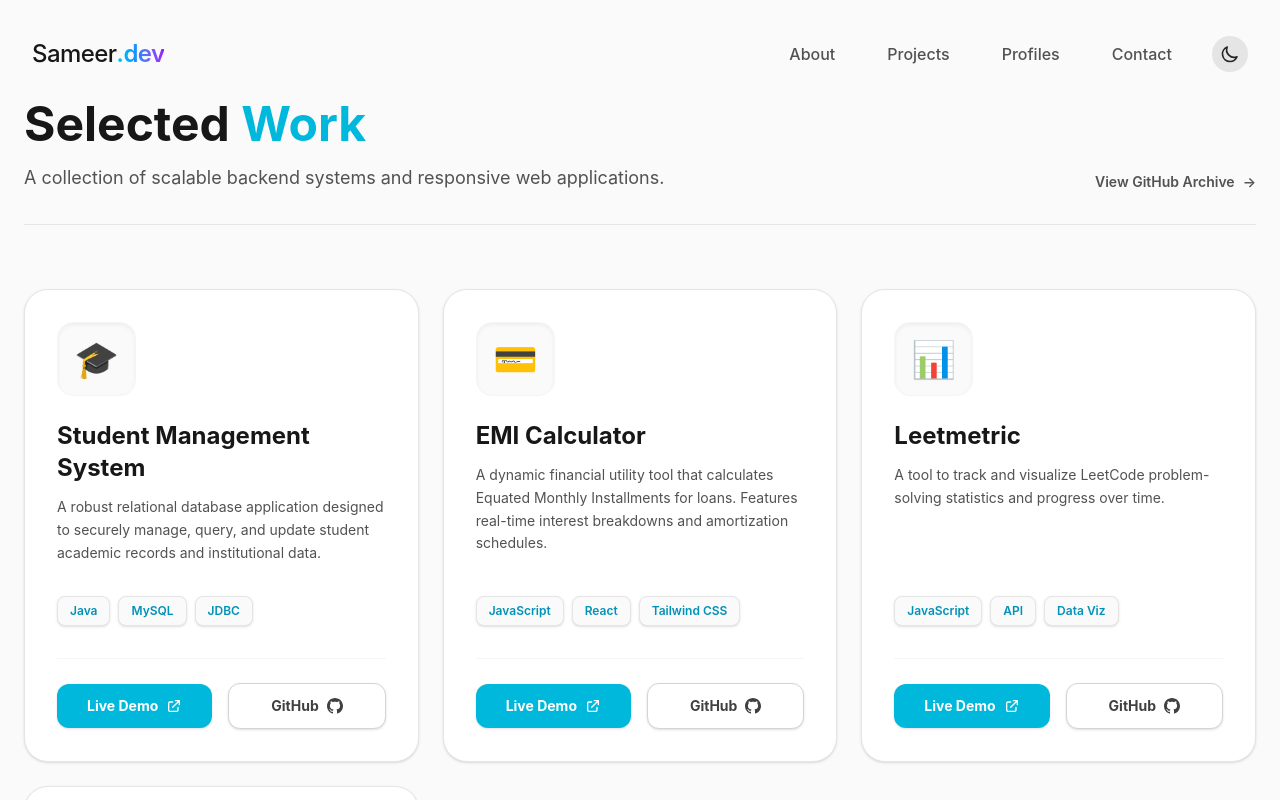
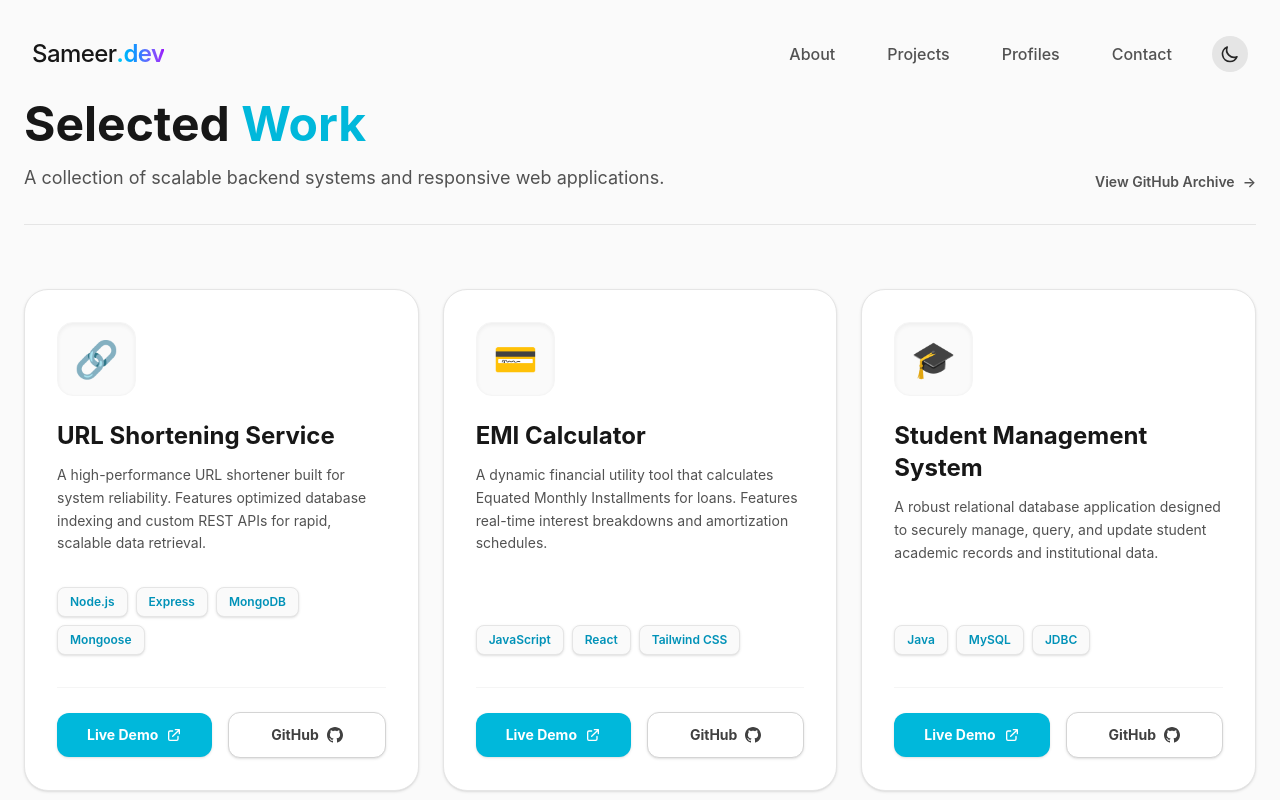
Before and after one commit to sameer2028/sameer-portfolio, a React (Vite) app in the folder client/: page /portfolio in a window 1280 px wide. Shown: the top 800 px of the page. Built offline with nearby package versions, Linux system fonts and the light colour scheme.

Commit message:
urlshortadded

```diff
--- a/client/src/components/Projects.jsx
+++ b/client/src/components/Projects.jsx
@@ -2,22 +2,15 @@ import { motion } from 'framer-motion'
 
 function Projects() {
   const projects = [
-    // {
-    //   title: 'URL Shortening Service',
-    //   desc: 'A high-performance URL shortener built for system reliability. Features optimized database indexing and custom REST APIs for rapid, scalable data retrieval.',
-    //   tags: ['Node.js', 'Express', 'MongoDB', 'Mongoose'],
-    //   emoji: '🔗',
-    //   github: 'https://github.com/sameer2028',
-    //   live: '#'
-    // },
     {
-      title: 'Student Management System',
-      desc: 'A robust relational database application designed to securely manage, query, and update student academic records and institutional data.',
-      tags: ['Java', 'MySQL', 'JDBC'],
-      emoji: '🎓',
-      github: 'https://github.com/sameer2028/student-management-system/',
-      live: 'https://github.com/sameer2028/student-management-system/'
+      title: 'URL Shortening Service',
+      desc: 'A high-performance URL shortener built for system reliability. Features optimized database indexing and custom REST APIs for rapid, scalable data retrieval.',
+      tags: ['Node.js', 'Express', 'MongoDB', 'Mongoose'],
+      emoji: '🔗',
+      github: 'https://github.com/sameer2028/url-shortner-mern',
+      live: 'https://url-shortner-mern-zeta.vercel.app/'
     },
+
     {
       title: 'EMI Calculator',
       desc: 'A dynamic financial utility tool that calculates Equated Monthly Installments for loans. Features real-time interest breakdowns and amortization schedules.',
@@ -25,6 +18,14 @@ function Projects() {
       emoji: '💳',
       github: 'https://github.com/sameer2028/EMI-calculator',
       live: 'https://sameer2028.github.io/EMI-calculator/'
+    },
+     {
+      title: 'Student Management System',
+      desc: 'A robust relational database application designed to securely manage, query, and update student academic records and institutional data.',
+      tags: ['Java', 'MySQL', 'JDBC'],
+      emoji: '🎓',
+      github: 'https://github.com/sameer2028/student-management-system/',
+      live: 'https://github.com/sameer2028/student-management-system/'
     },
     {
       title: 'Leetmetric',
```
